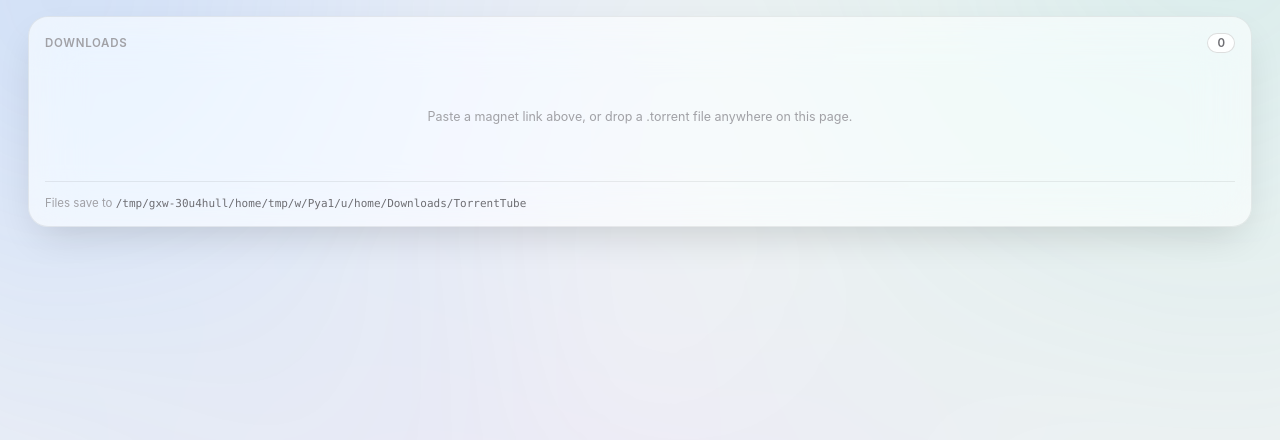
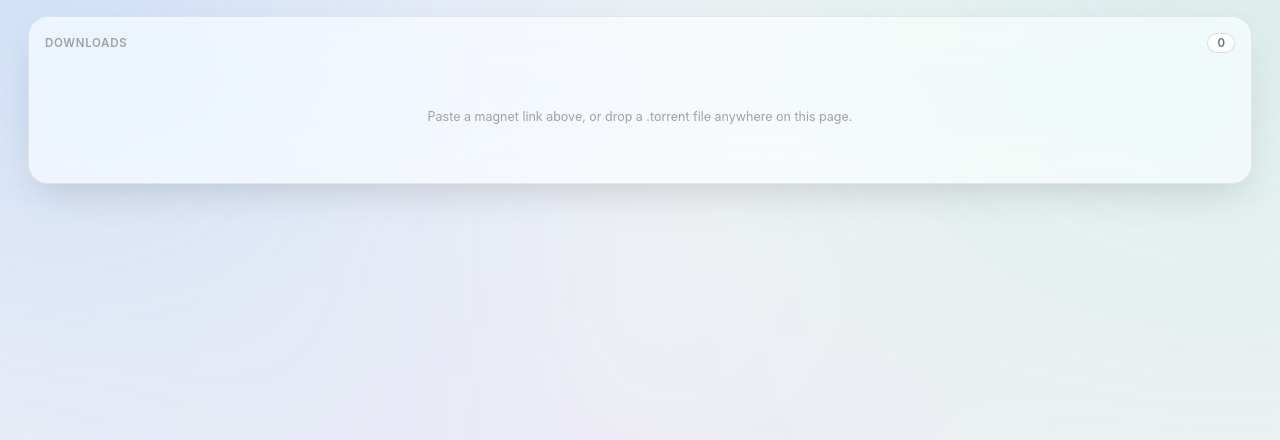
Before and after one commit to artemsvit/Torrent-Tube, a Flask app: page / in a window 1280 px wide. Shown: the part 117-557 px from the top of the page. Run offline with Flask 3, Linux system fonts and the light colour scheme; data that the repository does not hold is empty.

Commit message:
Remove the "Files save to" hint from the downloads panel
Redundant now that the save location is shown in the Settings popup's
Server section.

Co-Authored-By: Claude Sonnet 5 <noreply@anthropic.com>

```diff
--- a/templates/index.html
+++ b/templates/index.html
@@ -1050,7 +1050,6 @@
     <div id="list">
       <div class="empty-state" id="listEmpty">Paste a magnet link above, or drop a .torrent file anywhere on this page.</div>
     </div>
-    <p class="hint">Files save to <code id="saveDir">the shared downloads folder</code></p>
   </section>
 </div>
 
@@ -1523,7 +1522,6 @@ async function loadConfig() {
   try {
     const res = await fetch("/api/config");
     const data = await res.json();
-    if (data.download_dir) document.getElementById("saveDir").textContent = data.download_dir;
 
     currentCategories = data.categories || [];
     searchEnabled = !!data.search_enabled;
```
